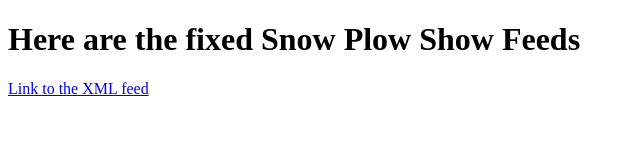
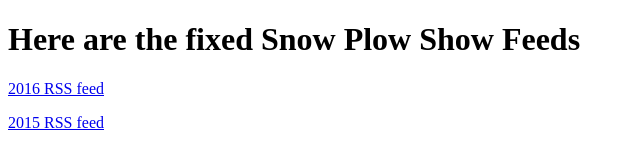
Before and after one commit to brownbob06/brownbob06.github.io, a plain HTML site: page index.html in a window 1280 px wide. Shown: the whole page, without its empty margins (0-640 px from the left). Drawn offline with Linux system fonts and the light colour scheme.

Commit message:
Link 2015 Feed

```diff
--- a/index.html
+++ b/index.html
@@ -7,6 +7,7 @@
 </head>
 <body>
     <h1>Here are the fixed Snow Plow Show Feeds</h1>
-    <p><a href="feeds/updated_rss_snow_plow_show_2016.xml">Link to the XML feed</a></p>
+    <p><a href="feeds/updated_rss_snow_plow_show_2016.xml">2016 RSS feed</a></p>
+    <p><a href="feeds/updated_rss_snow_plow_show_2015.xml">2015 RSS feed</a></p>
 </body>
 </html>
```
